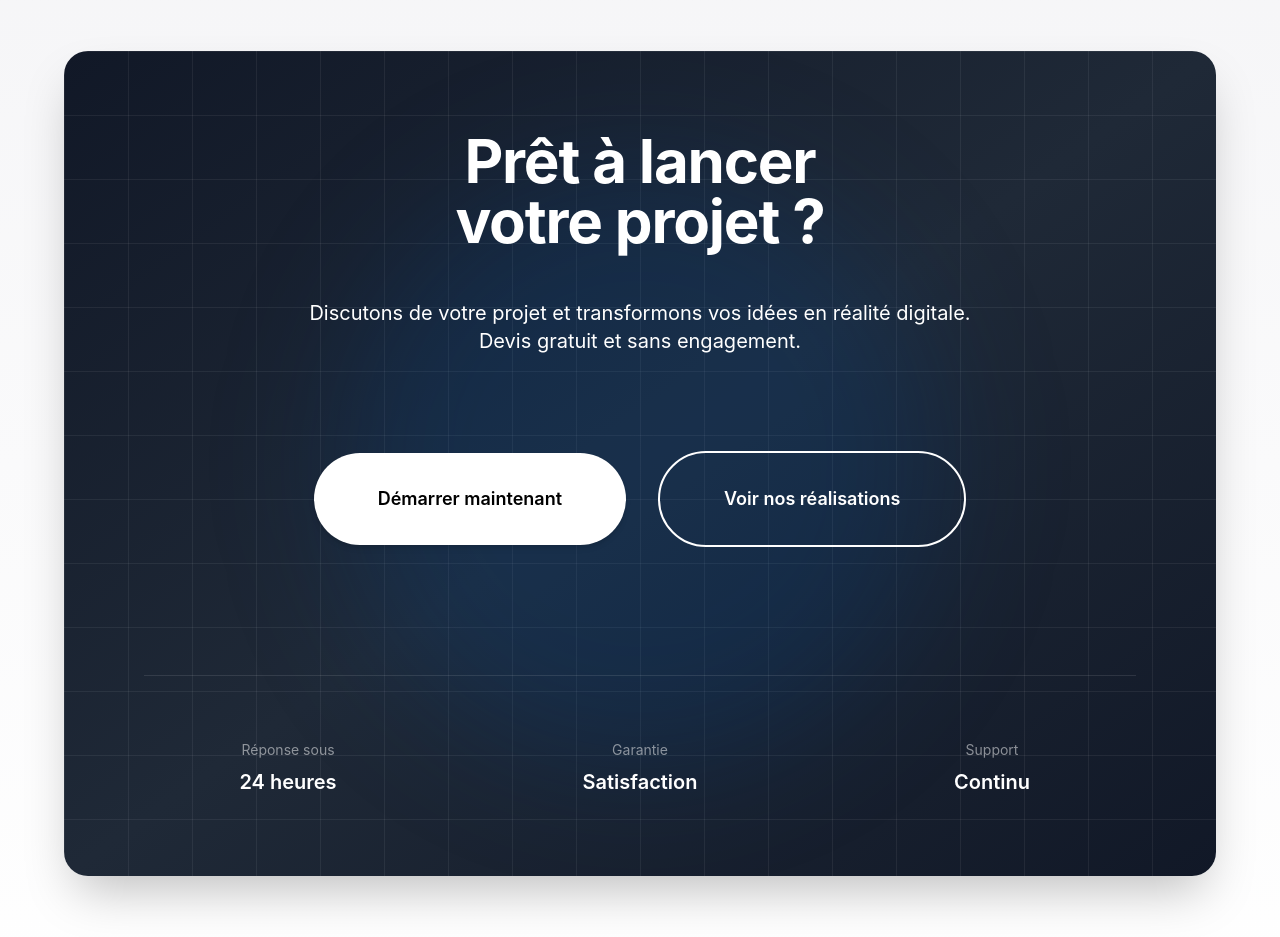
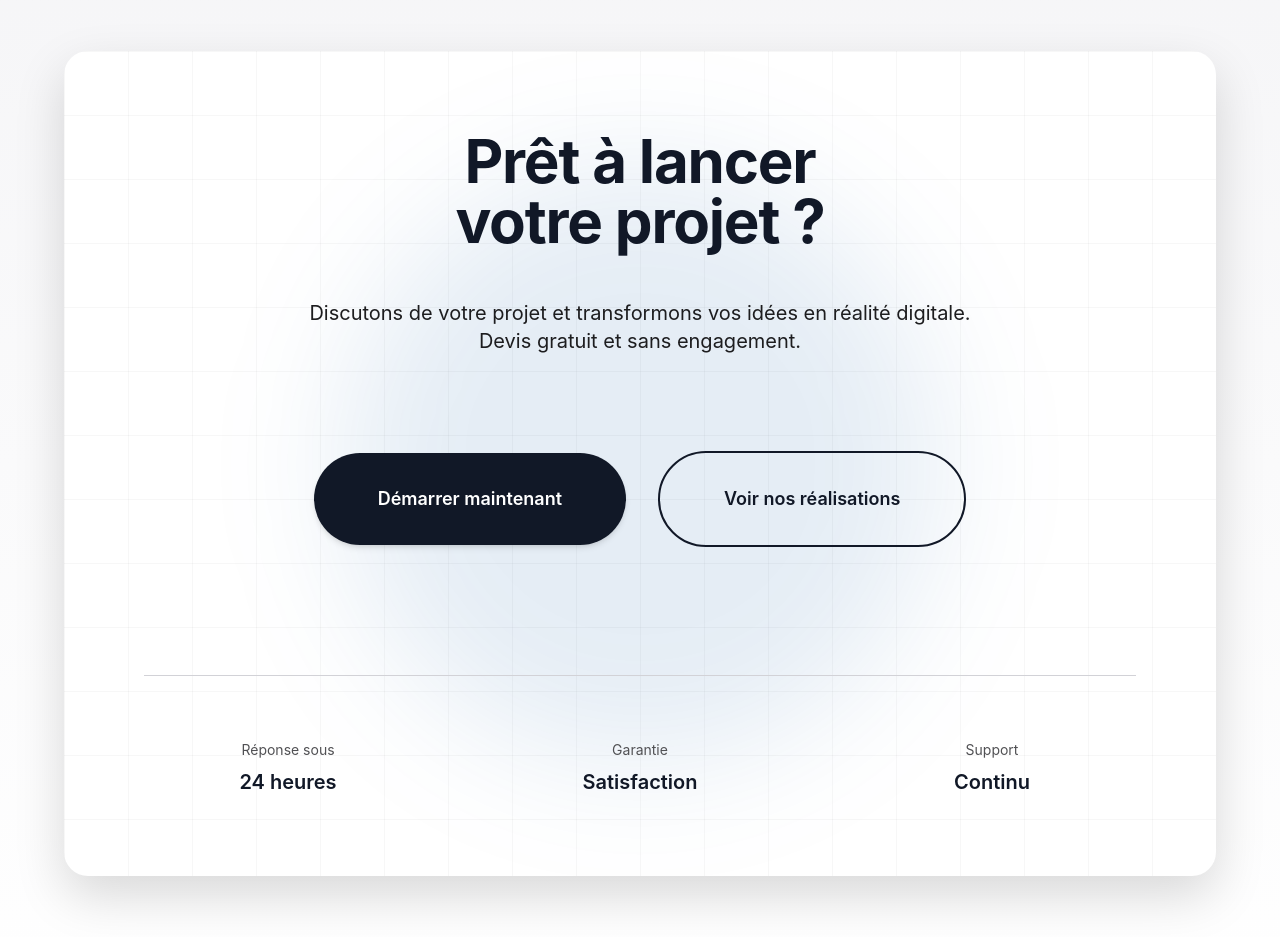
Before and after one commit to ThomasDlx/OneclicWebV2, a Next.js app: page / in a window 1280 px wide. Shown: the part 4580-5517 px from the top of the page. Built offline with nearby package versions, Linux system fonts and the light colour scheme.

Commit message:
change contrast cta

```diff
--- a/components/sections/CTA.tsx
+++ b/components/sections/CTA.tsx
@@ -12,38 +12,74 @@ export default function CTA() {
         whileInView={{ opacity: 1, y: 0 }}
         viewport={{ once: true }}
         transition={{ duration: 0.8 }}
-        className="relative rounded-3xl bg-gradient-to-br from-gray-900 via-gray-800 to-gray-900 dark:from-[#000011] dark:via-[#001133] dark:to-[#000011] p-12 lg:p-20 overflow-hidden shadow-2xl dark:shadow-[0_0_60px_rgba(0,150,255,0.4)]"
+        className="
+          relative rounded-3xl
+          bg-white
+          dark:bg-gradient-to-br dark:from-[#000011] dark:via-[#001133] dark:to-[#000011]
+          p-12 lg:p-20 overflow-hidden
+          shadow-[0_20px_50px_rgba(0,0,0,0.15)]
+          dark:shadow-[0_0_60px_rgba(0,150,255,0.4)]
+        "
       >
         {/* Grille de fond */}
-        <div className="absolute inset-0 bg-[linear-gradient(to_right,#ffffff10_1px,transparent_1px),linear-gradient(to_bottom,#ffffff10_1px,transparent_1px)] dark:bg-[linear-gradient(to_right,#00ccff20_1px,transparent_1px),linear-gradient(to_bottom,#00ccff20_1px,transparent_1px)] bg-[size:4rem_4rem]" />
+        <div
+          className="
+            absolute inset-0
+            bg-[linear-gradient(to_right,#00000008_1px,transparent_1px),linear-gradient(to_bottom,#00000008_1px,transparent_1px)]
+            dark:bg-[linear-gradient(to_right,#00ccff20_1px,transparent_1px),linear-gradient(to_bottom,#00ccff20_1px,transparent_1px)]
+            bg-[size:4rem_4rem]
+          "
+        />
 
         {/* Dégradé radial */}
-        <div className="absolute top-1/2 left-1/2 -translate-x-1/2 -translate-y-1/2 w-[600px] h-[600px] bg-primary/20 dark:bg-primary/40 rounded-full blur-3xl" />
+        <div
+          className="
+            absolute top-1/2 left-1/2
+            -translate-x-1/2 -translate-y-1/2
+            w-[600px] h-[600px]
+            bg-primary/10
+            dark:bg-primary/40
+            rounded-full blur-3xl
+          "
+        />
 
         <div className="relative text-center">
+          {/* Titre */}
           <motion.h2
             initial={{ opacity: 0, y: 20 }}
             whileInView={{ opacity: 1, y: 0 }}
             viewport={{ once: true }}
             transition={{ duration: 0.6, delay: 0.1 }}
-        className="text-4xl md:text-5xl lg:text-6xl font-bold text-white dark:text-[#e0f2ff] mb-6"
+            className="
+              text-4xl md:text-5xl lg:text-6xl font-bold
+              text-gray-900
+              dark:text-[#e0f2ff]
+              mb-6
+            "
           >
             Prêt à lancer
             <br />
             votre projet ?
           </motion.h2>
 
+          {/* Texte */}
           <motion.p
             initial={{ opacity: 0, y: 20 }}
             whileInView={{ opacity: 1, y: 0 }}
             viewport={{ once: true }}
             transition={{ duration: 0.6, delay: 0.2 }}
-        className="text-lg md:text-xl text-white dark:text-[#b0e0ff] mb-12 max-w-2xl mx-auto leading-relaxed"
+            className="
+              text-lg md:text-xl
+              text-gray-600
+              dark:text-[#b0e0ff]
+              mb-12 max-w-2xl mx-auto leading-relaxed
+            "
           >
             Discutons de votre projet et transformons vos idées en réalité digitale.
             Devis gratuit et sans engagement.
           </motion.p>
 
+          {/* Boutons */}
           <motion.div
             initial={{ opacity: 0, y: 20 }}
             whileInView={{ opacity: 1, y: 0 }}
@@ -54,14 +90,29 @@ export default function CTA() {
             <Button
               href="/contact"
               size="lg"
-          className="!bg-white !text-black hover:!bg-gray-50 dark:!bg-[#00ccff] dark:hover:!bg-[#00e0ff] !font-semibold !shadow-md"
+              className="
+                !bg-gray-900 !text-white
+                hover:!bg-gray-800
+                dark:!bg-[#00ccff] dark:hover:!bg-[#00e0ff]
+                !font-semibold !shadow-md
+              "
             >
               Démarrer maintenant
             </Button>
+
             <Button
               href="/realisations"
               size="lg"
-          className="!border-2 !border-white dark:!border-[#00ccff] !bg-transparent !text-white dark:!text-[#00ccff] hover:!bg-white hover:!text-black dark:hover:!bg-[#00ccff] dark:hover:!text-[#000011] !font-semibold !shadow-none"
+              className="
+                !border-2 !border-gray-900
+                dark:!border-[#00ccff]
+                !bg-transparent
+                !text-gray-900
+                dark:!text-[#00ccff]
+                hover:!bg-gray-900 hover:!text-white
+                dark:hover:!bg-[#00ccff] dark:hover:!text-[#000011]
+                !font-semibold !shadow-none
+              "
             >
               Voir nos réalisations
             </Button>
@@ -73,20 +124,38 @@ export default function CTA() {
             whileInView={{ opacity: 1, y: 0 }}
             viewport={{ once: true }}
             transition={{ duration: 0.6, delay: 0.4 }}
-        className="mt-16 pt-8 border-t border-white/10 dark:border-[#00ccff]/30"
+            className="
+              mt-16 pt-8
+              border-t border-gray-200
+              dark:border-[#00ccff]/30
+            "
           >
             <div className="grid grid-cols-1 md:grid-cols-3 gap-8">
               <div className="text-center">
-            <div className="text-white/50 dark:text-[#00ccff]/60 text-sm mb-1">Réponse sous</div>
-            <div className="text-white dark:text-[#e0f2ff] text-xl font-semibold">24 heures</div>
+                <div className="text-gray-500 dark:text-[#00ccff]/60 text-sm mb-1">
+                  Réponse sous
                 </div>
+                <div className="text-gray-900 dark:text-[#e0f2ff] text-xl font-semibold">
+                  24 heures
+                </div>
+              </div>
+
               <div className="text-center">
-            <div className="text-white/50 dark:text-[#00ccff]/60 text-sm mb-1">Garantie</div>
-            <div className="text-white dark:text-[#e0f2ff] text-xl font-semibold">Satisfaction</div>
+                <div className="text-gray-500 dark:text-[#00ccff]/60 text-sm mb-1">
+                  Garantie
                 </div>
+                <div className="text-gray-900 dark:text-[#e0f2ff] text-xl font-semibold">
+                  Satisfaction
+                </div>
+              </div>
+
               <div className="text-center">
-            <div className="text-white/50 dark:text-[#00ccff]/60 text-sm mb-1">Support</div>
-            <div className="text-white dark:text-[#e0f2ff] text-xl font-semibold">Continu</div>
+                <div className="text-gray-500 dark:text-[#00ccff]/60 text-sm mb-1">
+                  Support
+                </div>
+                <div className="text-gray-900 dark:text-[#e0f2ff] text-xl font-semibold">
+                  Continu
+                </div>
               </div>
             </div>
           </motion.div>
```
Lines whose indentation alone changed are shown as unchanged.
